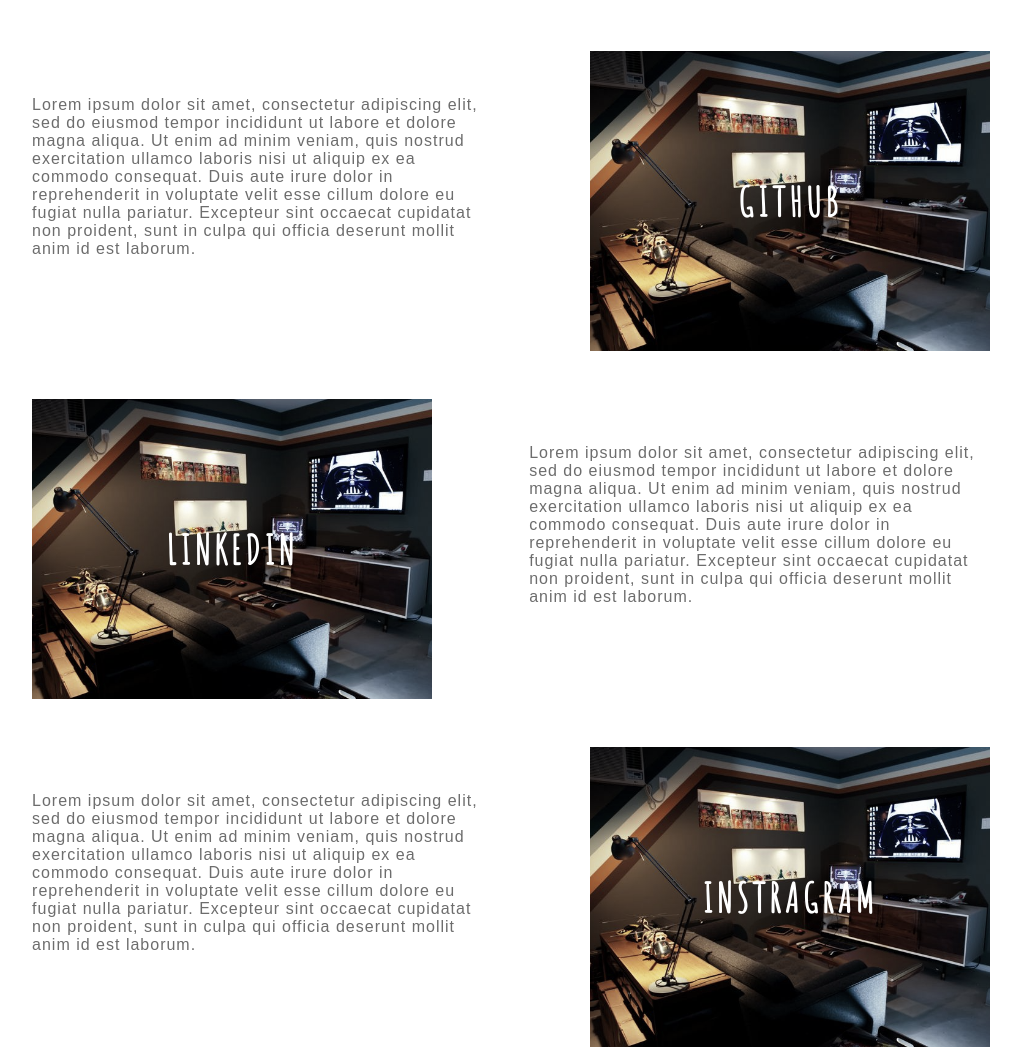
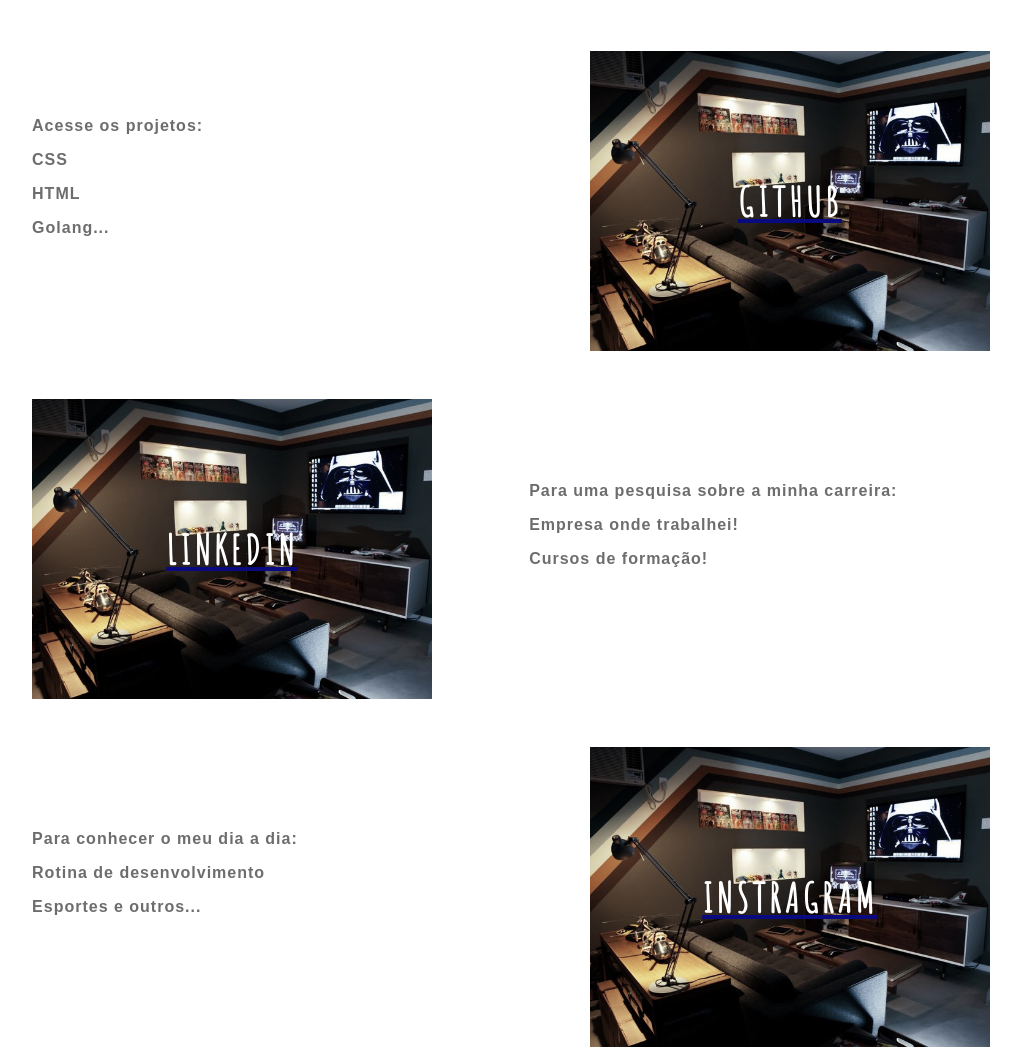
Before and after one commit to guilherme2912/transitions, a plain HTML site: page transition05/index.html in a window 1280 px wide. Shown: the part 845-1895 px from the top of the page, without its empty margins (129-1150 px from the left). Drawn offline with Linux system fonts and the light colour scheme.

Commit message:
Adicionado no projeto, uso de link de acesso aos respectivos projetos.

```diff
--- a/transition05/index.html
+++ b/transition05/index.html
@@ -37,44 +37,58 @@
         <h1>Guilherme Soares</h1>
         <h2>Analista de Sistemas e Negocios</h2>
         <div class="social-media">
-            <a href="#">Linkedin</a>
-            <a href="#">Github</a>
+            <a href="https://www.linkedin.com/in/guilherme-soares-jesus/" target="_blank">Linkedin</a>
+            <a href="https://github.com/guilherme2912" target="_blank">Github</a>
         </div>
     </header>
     <main class="container">
         <div class="card-container">
             <div class="card-text">
-                Lorem ipsum dolor sit amet, consectetur adipiscing elit, sed do eiusmod tempor incididunt ut labore et dolore magna aliqua. Ut enim ad minim veniam, quis nostrud exercitation ullamco laboris nisi ut aliquip ex ea commodo consequat. Duis aute irure dolor in reprehenderit in voluptate velit esse cillum dolore eu fugiat nulla pariatur. Excepteur sint occaecat cupidatat non proident, sunt in culpa qui officia deserunt mollit anim id est laborum.
+                <p>Acesse os projetos:</p>
+                <p>CSS</p>
+                <p>HTML</p>
+                <p>Golang...</p>
             </div>
+            <a href="https://github.com/guilherme2912" target="_blank">
             <div class="card">
                 <div class="card-wrapper">
                     <h2>GitHub</h2>
                     <p>Veja meus projetos</p>
                 </div>
             </div>
+        </a>
         </div>
 
       <div class="card-container">
+          <a href="https://www.linkedin.com/in/guilherme-soares-jesus/" target="_blank">
             <div class="card">
                 <div class="card-wrapper">
                     <h2>Linkedin</h2>
                     <p>Acompanhe minha carreira</p>
                 </div>
             </div>
+          </a>
+
             <div class="card-text">
-                Lorem ipsum dolor sit amet, consectetur adipiscing elit, sed do eiusmod tempor incididunt ut labore et dolore magna aliqua. Ut enim ad minim veniam, quis nostrud exercitation ullamco laboris nisi ut aliquip ex ea commodo consequat. Duis aute irure dolor in reprehenderit in voluptate velit esse cillum dolore eu fugiat nulla pariatur. Excepteur sint occaecat cupidatat non proident, sunt in culpa qui officia deserunt mollit anim id est laborum.
+                <p>Para uma pesquisa sobre a minha carreira:</p>
+                <p>Empresa onde trabalhei!</p>
+                <p>Cursos de formação!</p>
             </div>
         </div>
         <div class="card-container">
             <div class="card-text">
-                Lorem ipsum dolor sit amet, consectetur adipiscing elit, sed do eiusmod tempor incididunt ut labore et dolore magna aliqua. Ut enim ad minim veniam, quis nostrud exercitation ullamco laboris nisi ut aliquip ex ea commodo consequat. Duis aute irure dolor in reprehenderit in voluptate velit esse cillum dolore eu fugiat nulla pariatur. Excepteur sint occaecat cupidatat non proident, sunt in culpa qui officia deserunt mollit anim id est laborum.
+               <p>Para conhecer o meu dia a dia:</p>
+               <p>Rotina de desenvolvimento</p>
+               <p>Esportes e outros...</p>
             </div>
+            <a href="https://www.instagram.com/soaresegui/" target="_blank">
             <div class="card">
                 <div class="card-wrapper">
                     <h2>Instragram</h2>
                     <p>Meu dia a dia</p>
                 </div>
             </div>
+        </a>
         </div>
     </main>
   <footer class="footer">
--- a/transition05/styles.css
+++ b/transition05/styles.css
@@ -236,6 +236,8 @@ a:hover {
     font-family: sans-serif;
     letter-spacing: 1px;
     color: rgb(109, 109, 109);
+    font-weight: bold;
+
 }
 
 .card-wrapper{
@@ -250,8 +252,8 @@ a:hover {
 .card-wrapper::before {
     content: '';
     position: absolute;
-    height: 100px;
-    width: 100px;
+    height: 100%;
+    width: 100%;
     display: block;
     border: 1px solid white;
     opacity: 0;
@@ -259,6 +261,7 @@ a:hover {
 }
 
 .card-wrapper h2 {
+    text-decoration: none;
     font-size: 40px;
     text-transform: uppercase;
     letter-spacing: 4px;
@@ -275,11 +278,14 @@ a:hover {
     transition: 0.3s;
 }
 
+.card:hover{
+    filter: unset;
+}
+
 .card:hover > .card-wrapper::before {
     opacity: 1;
     width: 350px;
     height: 250px;
-
 }
 
 .card:hover > .card-wrapper p {
@@ -287,6 +293,7 @@ a:hover {
     opacity: 1;
     visibility: visible;
 }
+
 
 /*  FOOTER */
 
```
